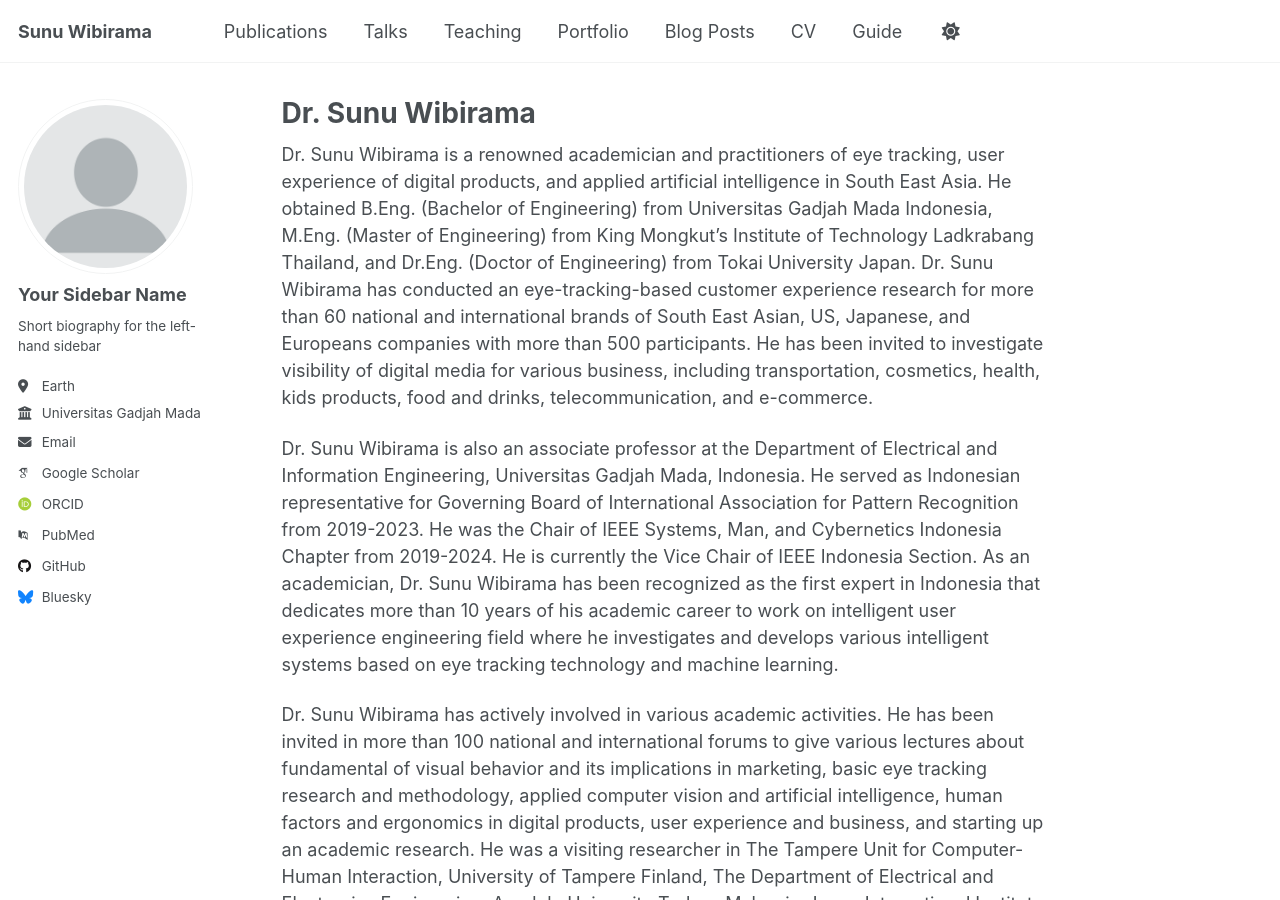
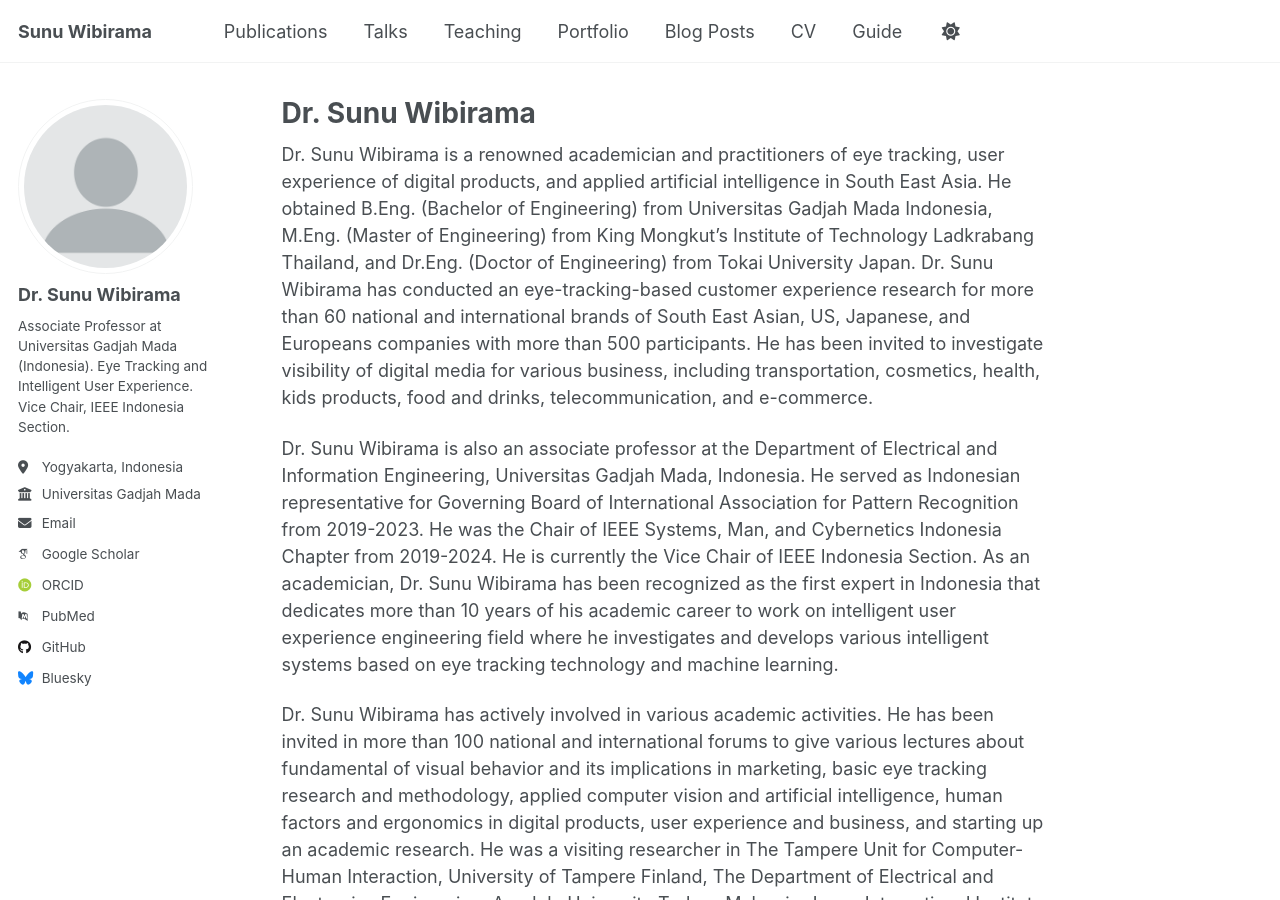
Before and after one commit to wibirama/wibirama.github.io, a Jekyll site: the page built from _pages/about.md, in a window 1280 px wide and 900 px high. Built offline with Jekyll 4.4.1, drawn with Linux system fonts in a browser that asks for light colours; some web fonts are replaced; a script that is not in the unit is left out.

Commit message:
Update _config.yml

```diff
--- a/_config.yml
+++ b/_config.yml
@@ -23,13 +23,13 @@ repository               : "wibirama/wibirama.github.io"
 author:
   # Biographic information
   avatar           : "profile.png"
-  name             : "Your Sidebar Name"
+  name             : "Dr. Sunu Wibirama"
   pronouns         : # example: "she/her"
-  bio              : "Short biography for the left-hand sidebar"
-  location         : "Earth"
+  bio              : "Associate Professor at Universitas Gadjah Mada (Indonesia). Eye Tracking and Intelligent User Experience. Vice Chair, IEEE Indonesia Section."
+  location         : "Yogyakarta, Indonesia"
   employer         : "Universitas Gadjah Mada"
   uri              : # URL
-  email            : "none@example.org"
+  email            : "sunu@ugm.ac.id"
 
   # Academic websites
   academia         : # URL
```
